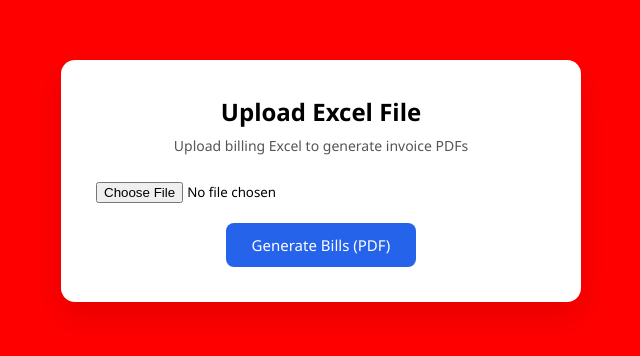
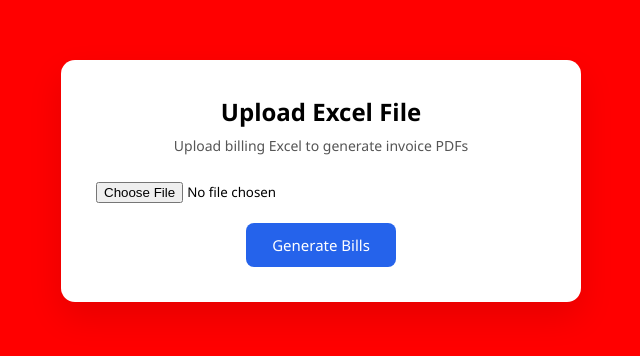
Before and after one commit to choudharyashutosh9045/TransportBillingPortal-STC, a Flask app: page / in a window 1280 px wide. Shown: the part 70-426 px from the top of the page, without its empty margins (319-959 px from the left). Run offline with Flask 3, Linux system fonts and the light colour scheme; some libraries are stand-ins or nearby versions.

Commit message:
Update index.html

```diff
--- a/templates/index.html
+++ b/templates/index.html
@@ -4,8 +4,10 @@
   <meta charset="UTF-8">
   <title>South Transport Company | Billing Portal</title>
 
+  <!-- ✅ CORRECT WAY -->
   <link rel="stylesheet" href="{{ url_for('static', filename='css/style.css') }}">
 </head>
+
 <body>
 
   <!-- NAVBAR -->
@@ -18,17 +20,19 @@
 
   <!-- MAIN -->
   <div class="main">
-
     <div class="card">
       <h2>Upload Excel File</h2>
       <p class="sub">Upload billing Excel to generate invoice PDFs</p>
 
       <form method="POST" enctype="multipart/form-data">
+        <div class="upload-box">
           <input type="file" name="file" required>
-            <button type="submit">Generate Bills (PDF)</button>
+          <button type="submit" class="btn-primary">
+            Generate Bills
+          </button>
+        </div>
       </form>
     </div>
-
   </div>
 
 </body>
```
Lines whose indentation alone changed are shown as unchanged.
